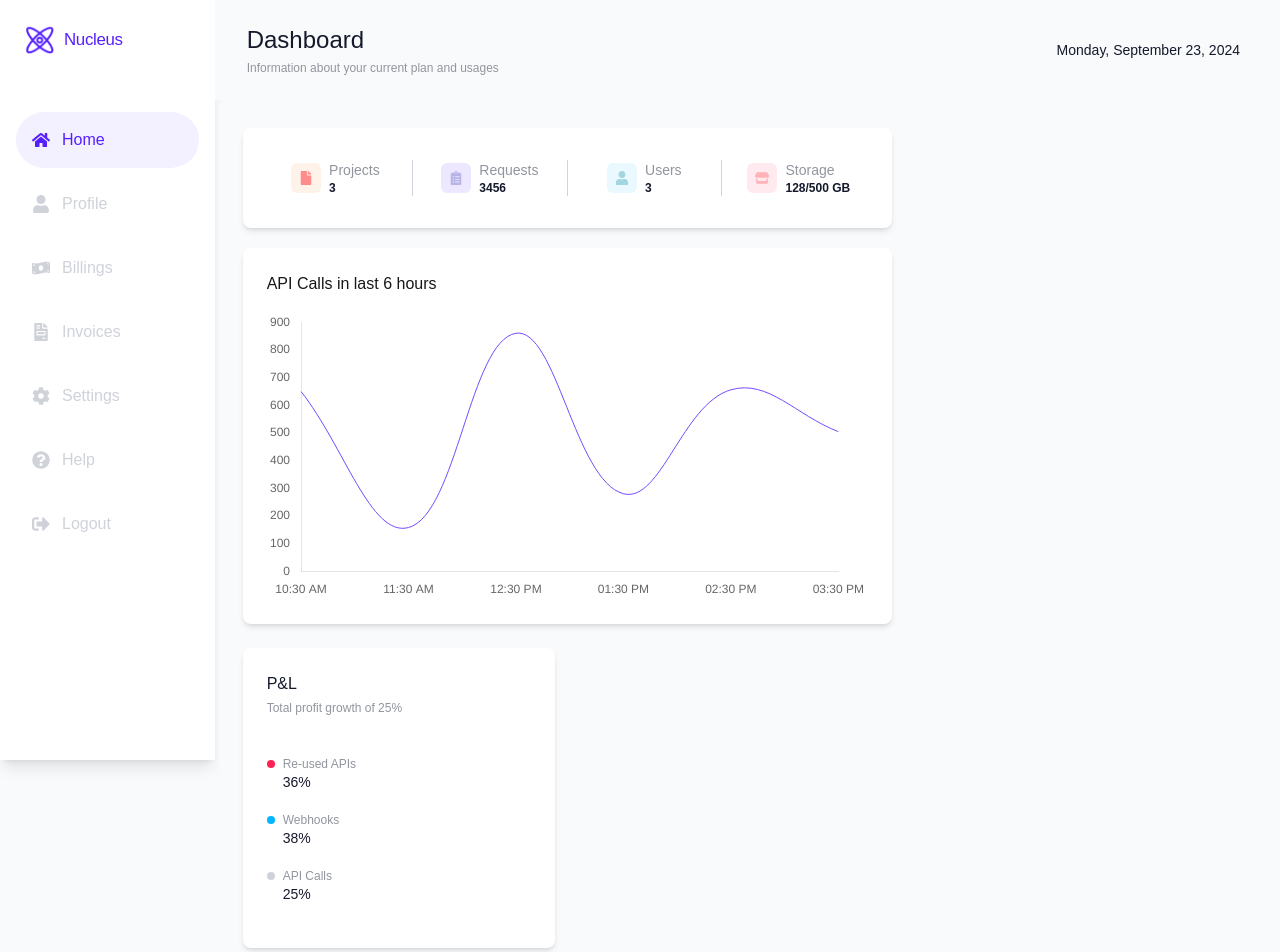
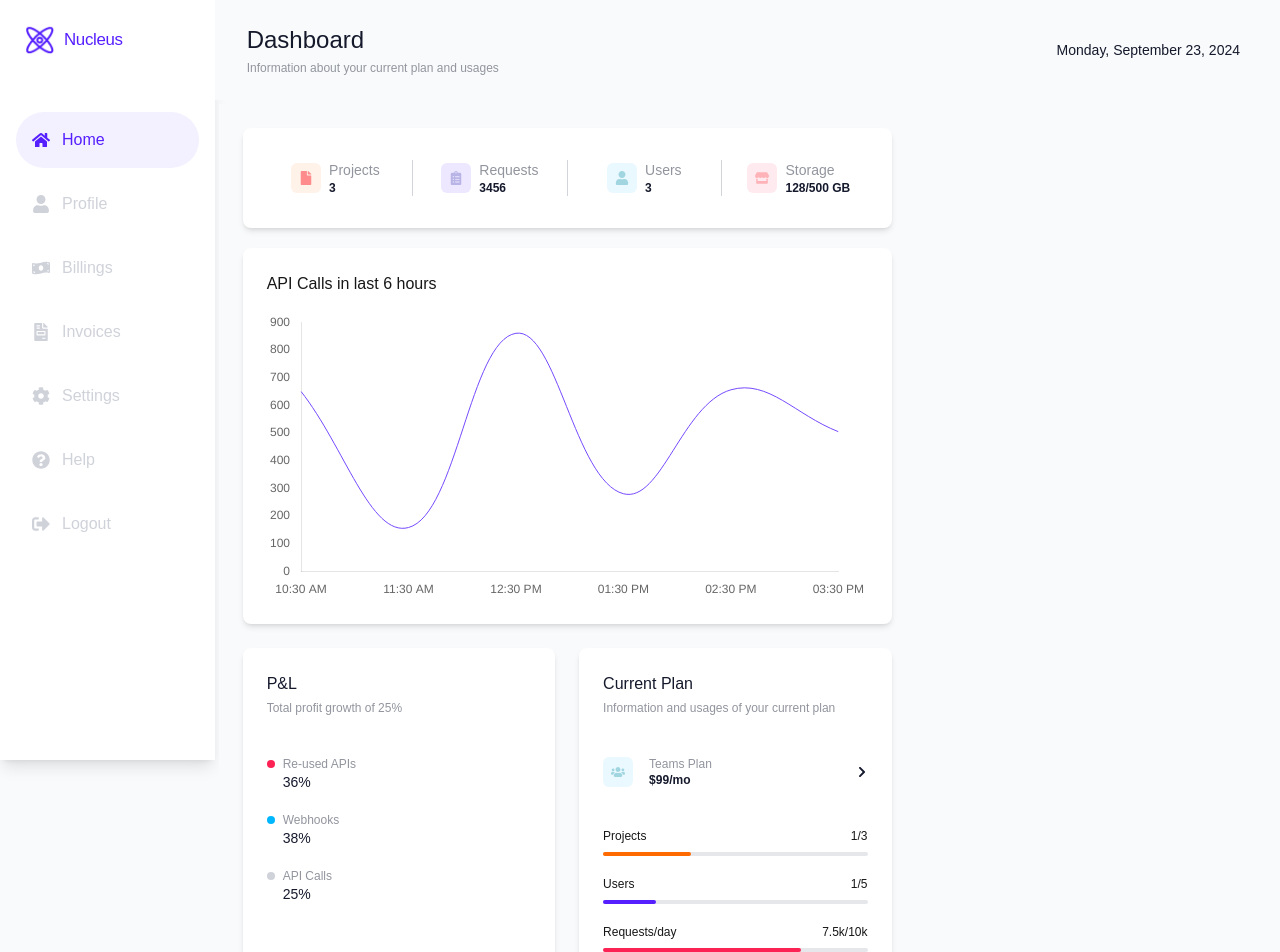
Before and after one commit to Japhetism/kole_assessment, a Next.js app: page /home in a window 1280 px wide. Shown: the top 952 px of the page. Built offline with nearby package versions, Linux system fonts and the light colour scheme.

Commit message:
implement current plan

```diff
--- /dev/null
+++ b/src/components/Dashboard/currentplan/index.tsx
@@ -0,0 +1,41 @@
+import React from "react";
+import { FaChevronRight, FaUsers } from "react-icons/fa";
+import ProgressBar from "@/components/progresbar";
+import { currentPlans } from "@/fixtures/currentPlans";
+import { ICurrentPlan } from "@/interfaces/currentplan";
+
+const CurrentPlan = () => {
+    return (
+        <div className="bg-white p-6 rounded-lg shadow-md">
+            <h3 className="font-averta text-md text-[#15192C]">Current Plan</h3>
+            <p className="text-[#92959E] text-xs mt-1">Information and usages of your current plan</p>
+            <div className="flex-1 flex mt-10 justify-between items-center">
+                <div className="p-2 rounded-md bg-[#EAF9FF]">
+                    <FaUsers className="text-sm text-[#A1D6E0]" />
+                </div>
+                <div className="ml-4 flex-grow">
+                    <p className="text-xs text-[#92959E]">Teams Plan</p>
+                    <h2 className="text-xs text-[#15192C] text-2xl font-bold">$99/mo</h2>
+                </div>
+                <div className="ml-4">
+                    <FaChevronRight className="text-xs text-[#15192C]" />
+                </div>
+            </div>
+            <div className="mt-10">
+                {currentPlans.map((currentPlan: ICurrentPlan, index: number) => (
+                    <div className="mb-5" key={index}>
+                        <ProgressBar
+                            name={currentPlan.name}
+                            total={currentPlan.total}
+                            value={currentPlan.value}
+                            color={currentPlan.color}
+                            sign={currentPlan.sign}
+                        />
+                    </div>
+                ))}
+            </div>
+        </div>
+    )
+}
+
+export default CurrentPlan;
--- a/src/components/Dashboard/index.tsx
+++ b/src/components/Dashboard/index.tsx
@@ -2,6 +2,7 @@ import React from "react";
 import Analysis from "./analysis";
 import ApiCalls from "./apicalls";
 import ProfitGrowth from "./profit";
+import CurrentPlan from "./currentplan";
 
 const Dashboard = () => {
   return (
@@ -12,6 +13,7 @@ const Dashboard = () => {
         </div>
         <div className="grid grid-cols-1 lg:grid-cols-2 gap-6 mt-5">
             <ProfitGrowth />
+            <CurrentPlan />
         </div>
     </div>
   );
--- /dev/null
+++ b/src/components/progresbar/index.tsx
@@ -0,0 +1,27 @@
+import React from "react";
+import { ICurrentPlan } from "@/interfaces/currentplan";
+
+const ProgressBar = ({ name, total, value, color, sign }: ICurrentPlan) => {
+
+    const percentage = total > 0 ? (value / total) * 100 : 0;
+
+    return (
+        <div className="w-full">
+            <div className="flex justify-between mb-2">
+                <span className="text-left text-xs">{name}</span>
+                <span className="text-right text-xs">{`${value}${sign}/${total}${sign}`}</span>
+            </div>
+            <div className="w-full bg-gray-200 rounded-full h-1">
+                <div
+                    className="h-1 rounded-full transition-all duration-300"
+                    style={{
+                        width: `${percentage}%`,
+                        backgroundColor: color || "#3B82F6"
+                    }}
+                ></div>
+            </div>
+        </div>
+    );
+};
+
+export default ProgressBar;
--- /dev/null
+++ b/src/fixtures/currentPlans.ts
@@ -0,0 +1,25 @@
+import { ICurrentPlan } from "@/interfaces/currentplan";
+
+export const currentPlans: ICurrentPlan[] = [
+    {
+        name: "Projects",
+        total: 3,
+        value: 1,
+        color: "#FF6A00",
+        sign: ""
+    },
+    {
+        name: "Users",
+        total: 5,
+        value: 1,
+        color: "#551FFF",
+        sign: ""
+    },
+    {
+        name: "Requests/day",
+        total: 10,
+        value: 7.5,
+        color: "#FD2254",
+        sign: "k"
+    }
+]
--- /dev/null
+++ b/src/interfaces/currentplan.ts
@@ -0,0 +1,7 @@
+export interface ICurrentPlan {
+    name: string;
+    total: number;
+    value: number;
+    color: string;
+    sign: string;
+}
```
